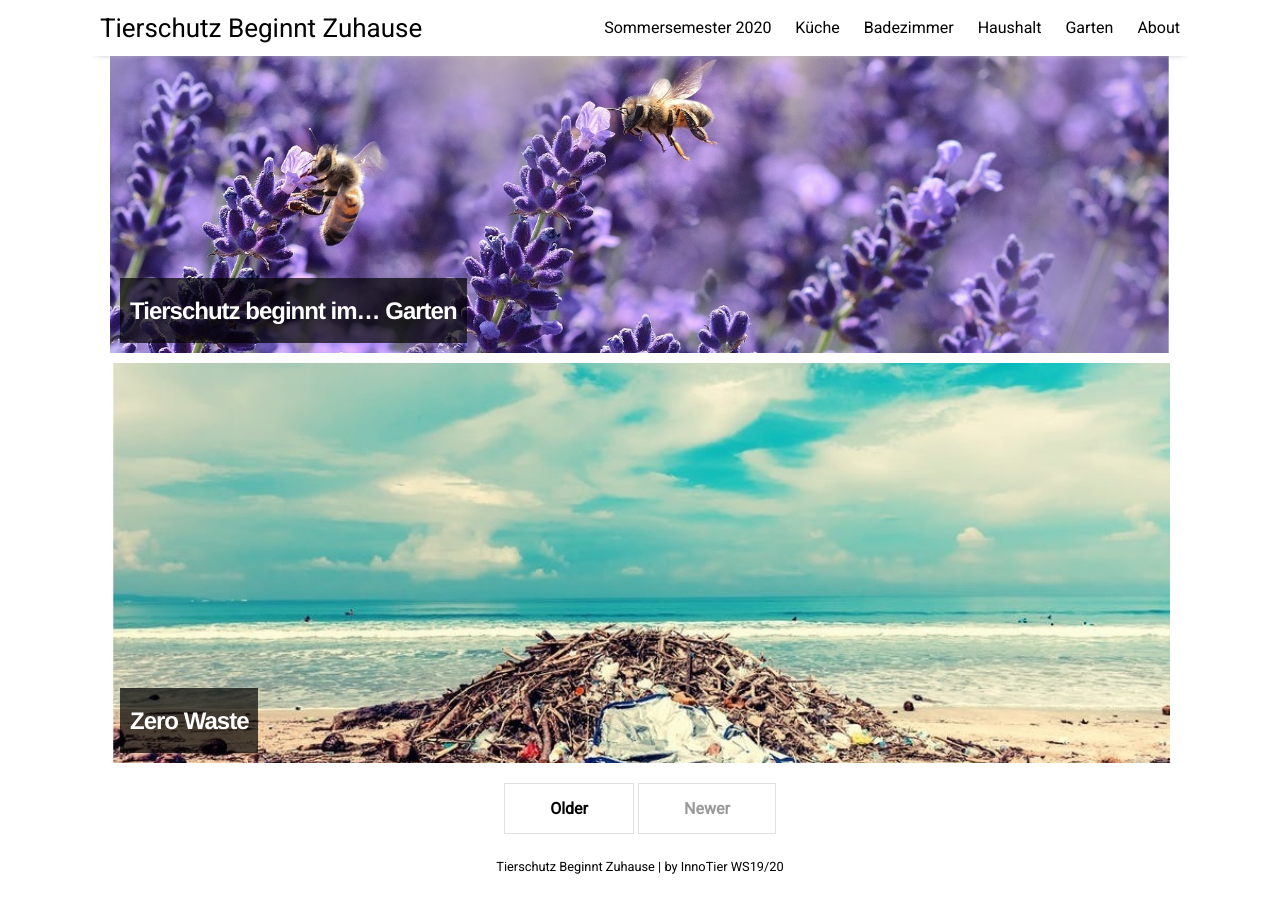
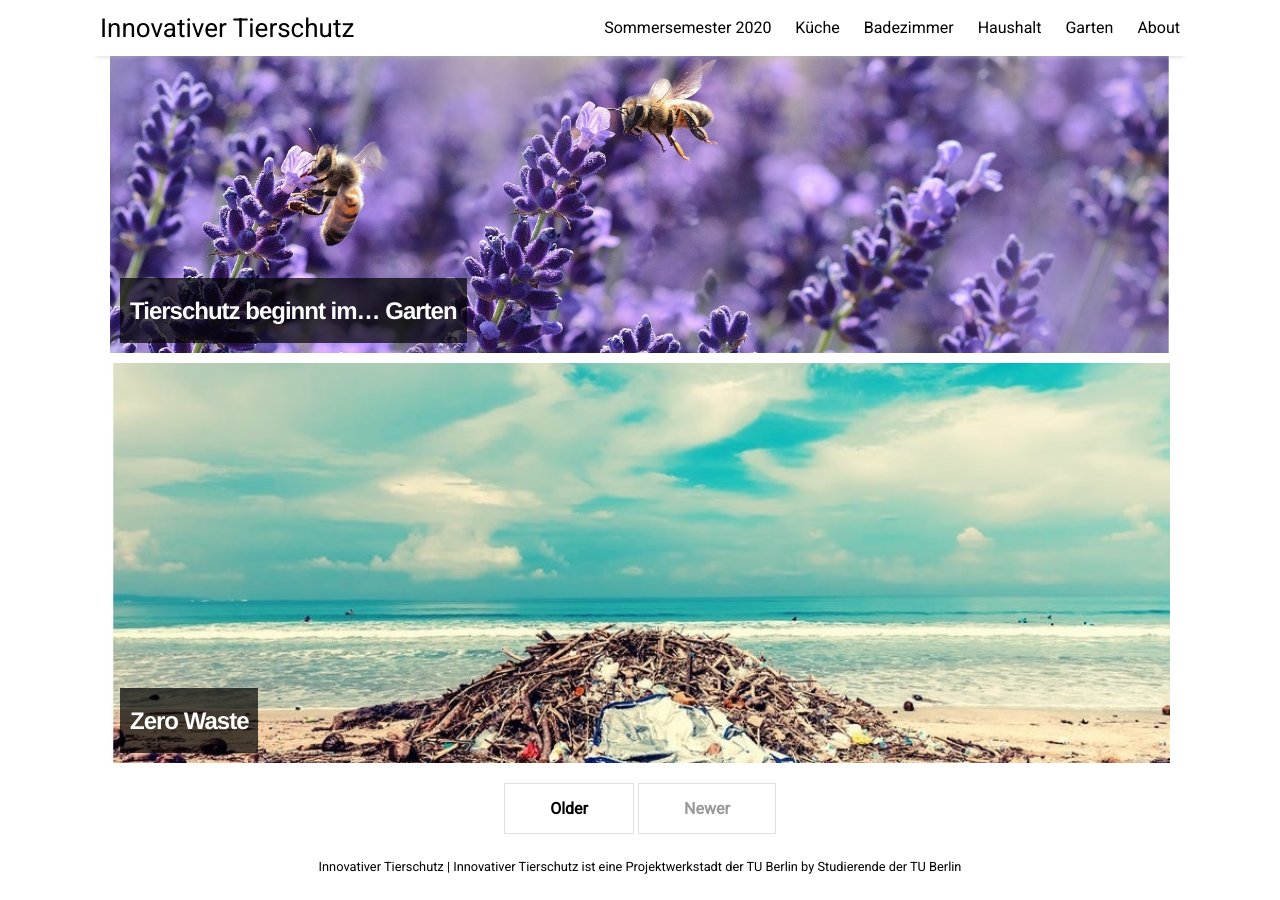
Before and after one commit to innovativertierschutz/innovativertierschutz.github.io, a Jekyll site: the page built from index.html, in a window 1280 px wide and 900 px high, scrolled down 1348 px. Built offline with Jekyll 4.4.1, drawn with Linux system fonts in a browser that asks for light colours; nearby versions of some CDN libraries; the list of posts is cut into pages by our own code.

Commit message:
title change

```diff
--- a/_config.yml
+++ b/_config.yml
@@ -14,9 +14,9 @@ sass:
   style: :nested
 
 # Customise atom feed settings (this is where Jekyll-Feed gets configuration information)
-title:		           "Tierschutz Beginnt Zuhause"
-description:	       ""
-author:              "InnoTier WS19/20"
+title:		           "Innovativer Tierschutz"
+description:	       "Innovativer Tierschutz ist eine Projektwerkstadt der TU Berlin"
+author:              "Studierende der TU Berlin"
 
 # RSS 2.0 can be used instead of Atom by uncommenting following two lines
 #feed:
```
